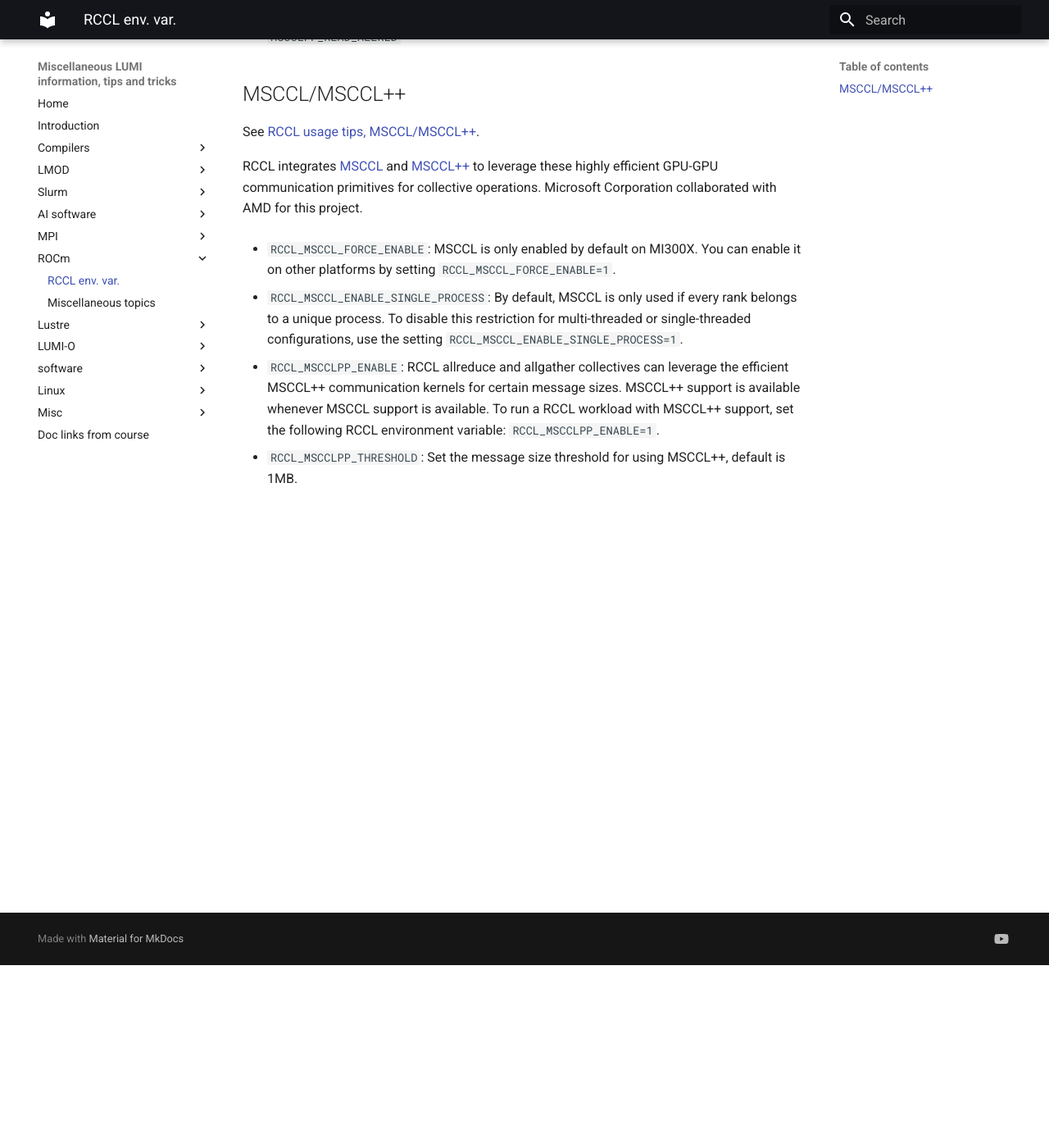
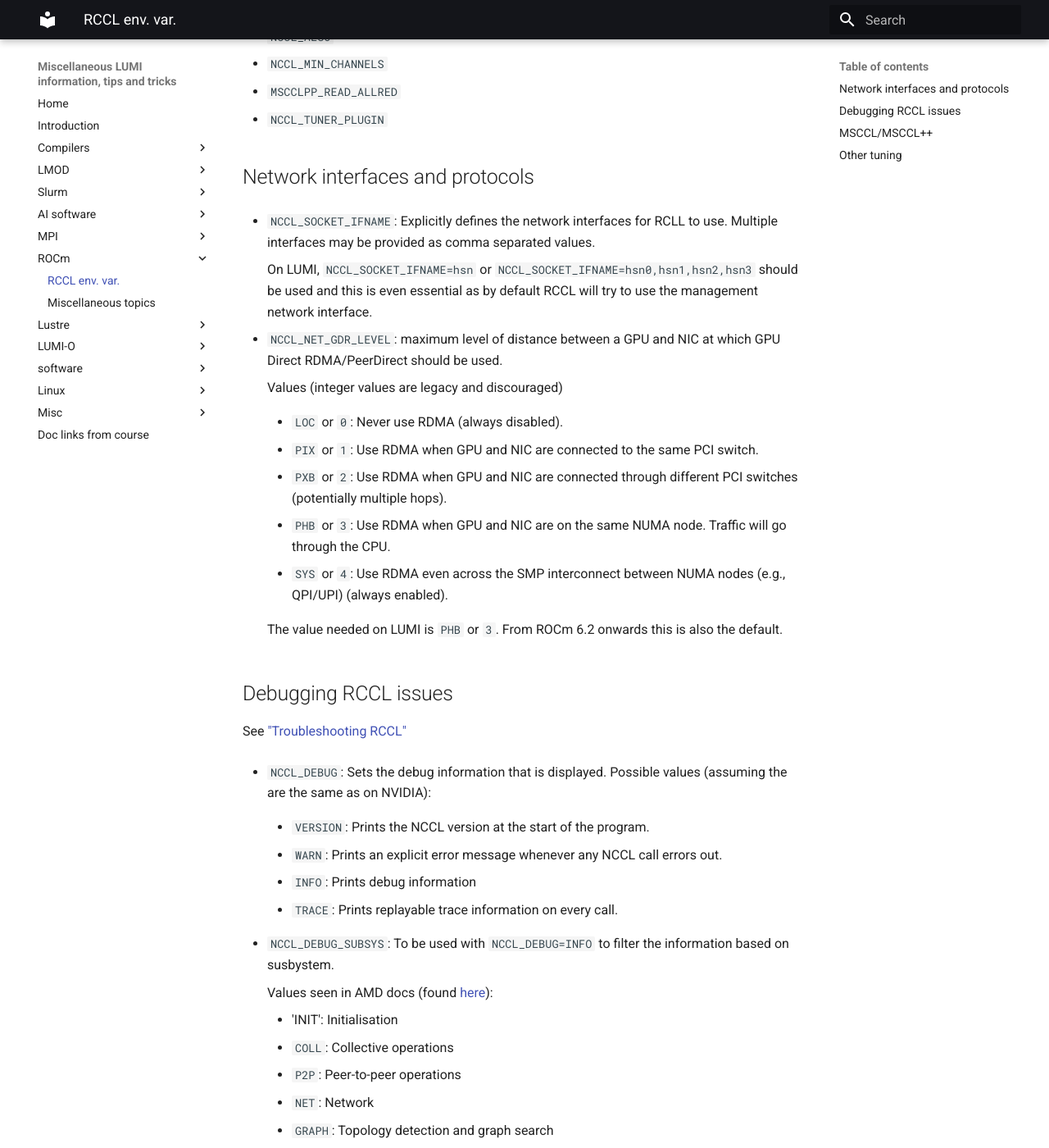
Before and after one commit to klust/LUMI-tips-and-tricks, an MkDocs documentation site: the page built from docs/06_ROCm/06_01_RCCL.md, in a window 1280 px wide and 1400 px high, scrolled down 223 px. Shown: the whole window at 82% size. Built offline with MkDocs 1.6.1 and Material for MkDocs 9.7.7, drawn with Linux system fonts in a browser that asks for light colours; some of the changed text lies outside the part shown.

Commit message:
Working out the RCCL variables a bit further.

```diff
--- a/docs/06_ROCm/06_01_RCCL.md
+++ b/docs/06_ROCm/06_01_RCCL.md
@@ -3,8 +3,67 @@
 
 To mention:
 
+-   `NCCL_DEBUG_FILE`
+-   `NCCL_ALGO`
 -   `NCCL_MIN_CHANNELS`
 -   `MSCCLPP_READ_ALLRED`
+-   `NCCL_TUNER_PLUGIN`
+
+## Network interfaces and protocols
+
+-   `NCCL_SOCKET_IFNAME`: Explicitly defines the network interfaces for RCLL to use.
+    Multiple interfaces may be provided as comma separated values.
+
+    On LUMI, `NCCL_SOCKET_IFNAME=hsn` or `NCCL_SOCKET_IFNAME=hsn0,hsn1,hsn2,hsn3` should
+    be used and this is even essential as by default RCCL will try to use the management network
+    interface.
+
+-   `NCCL_NET_GDR_LEVEL`: maximum level of distance between a GPU and NIC at which GPU Direct RDMA/PeerDirect should be used.
+
+    Values (integer values are legacy and discouraged)
+
+    -   `LOC` or `0`: Never use RDMA (always disabled).
+
+    -   `PIX` or `1`: Use RDMA when GPU and NIC are connected to the same PCI switch.
+
+    -   `PXB` or `2`: Use RDMA when GPU and NIC are connected through different PCI switches (potentially multiple hops).
+
+    -   `PHB` or `3`: Use RDMA when GPU and NIC are on the same NUMA node. Traffic will go through the CPU.
+
+    -   `SYS` or `4`: Use RDMA even across the SMP interconnect between NUMA nodes (e.g., QPI/UPI) (always enabled).
+
+    The value needed on LUMI is `PHB` or `3`. From ROCm 6.2 onwards this is also the default.
+
+
+## Debugging RCCL issues
+
+See ["Troubleshooting RCCL"](https://rocm.docs.amd.com/projects/rccl/en/develop/how-to/troubleshooting-rccl.html)
+
+-   `NCCL_DEBUG`: Sets the debug information that is displayed. Possible values (assuming the are the same as on NVIDIA):
+
+    -   `VERSION`: Prints the NCCL version at the start of the program.
+
+    -   `WARN`: Prints an explicit error message whenever any NCCL call errors out.
+
+    -   `INFO`: Prints debug information
+
+    -   `TRACE`: Prints replayable trace information on every call.
+
+-   `NCCL_DEBUG_SUBSYS`: To be used with `NCCL_DEBUG=INFO` to filter the information based on susbystem.
+
+    Values seen in AMD docs (found [here](https://instinct.docs.amd.com/projects/gpu-cluster-networking/en/latest/how-to/multi-node-config.html#nccl-debug-subsys)):
+
+    -   'INIT': Initialisation
+    -   `COLL`: Collective operations
+    -   `P2P`: Peer-to-peer operations
+    -   `NET`: Network
+    -   `GRAPH`: Topology detection and graph search
+    -   `TUNING`: Algorithm and protocol tuning
+    -   `ENV`: Environment settings
+    -   `ALLOC`: Memory allocations
+    -   `ALL`: Include all.
+
+
 
 ## MSCCL/MSCCL++
 
@@ -27,3 +86,11 @@
     RCCL environment variable: `RCCL_MSCCLPP_ENABLE=1`.
 
 -   `RCCL_MSCCLPP_THRESHOLD`: Set the message size threshold for using MSCCL++, default is 1MB.
+
+
+## Other tuning
+
+-   `NCCL_ALGO` with possible values `Tree` or `Ring`: Sets the algorithm for a collective operation.
+    By default a mix may be used depending on the message size, and a different algorithm for each
+    collective. This environment variable will force the same algorithm for all collectives and
+    all message sizes.
```
